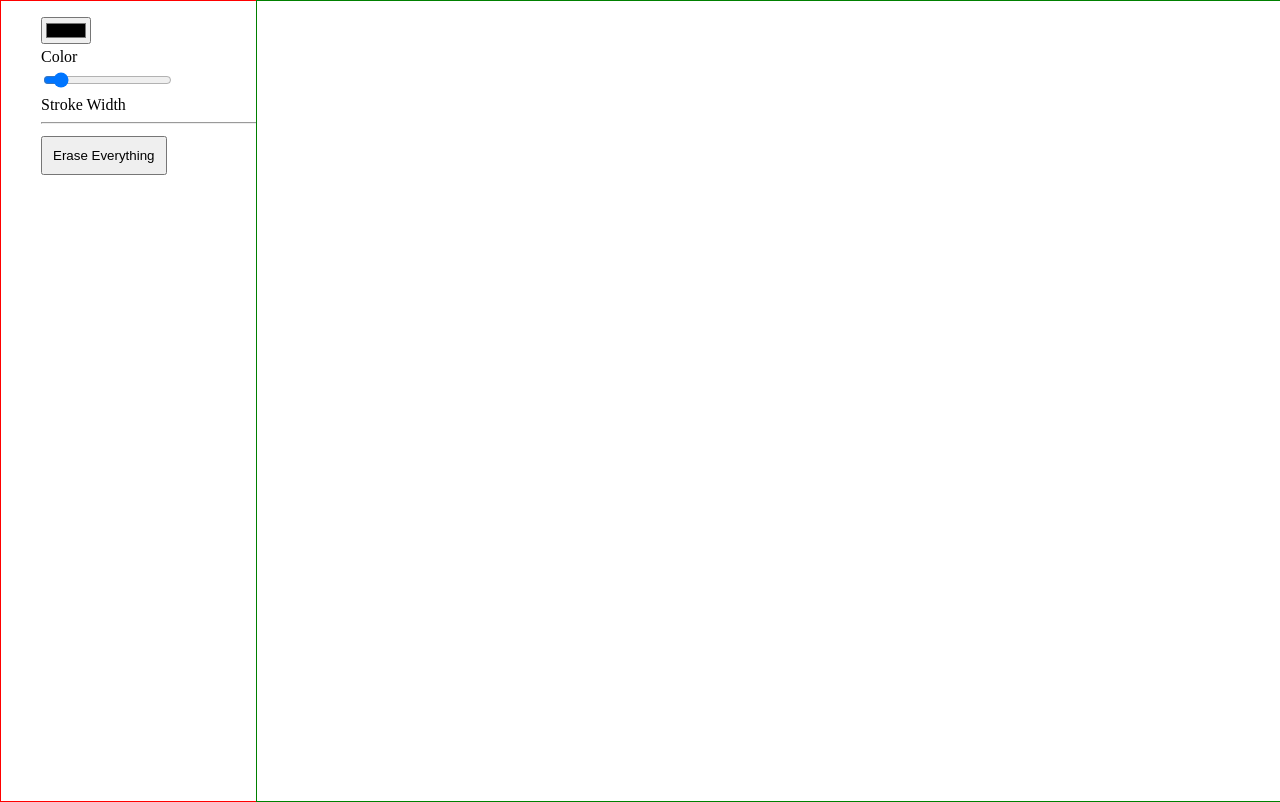
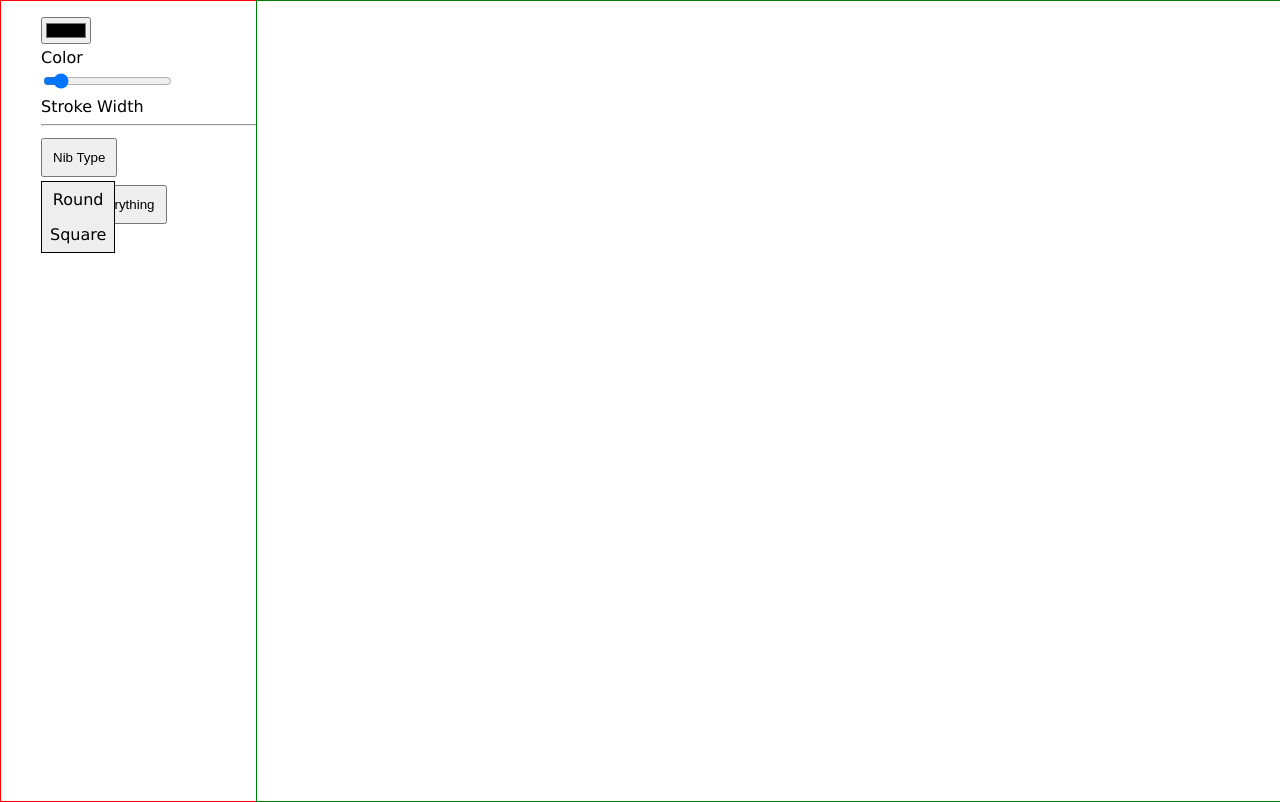
Before and after one commit to martyav/drawing-pad, a plain HTML site: page index.html in a window 1280 px wide. Drawn offline with Linux system fonts and the light colour scheme.

Commit message:
wip on dropdown menu

```diff
--- a/index.html
+++ b/index.html
@@ -22,15 +22,20 @@
                     <input id='width' type='range' name='width' min='1' max='100' value='10'>
                     <label for='width'>Stroke Width</label>
                 </li>
-                <li><hr /></li>
-               <!-- <li>
-                    Cap menu goes here
+                <li>
+                    <hr />
                 </li>
                 <li>
-                    Join menu goes there
-                </li> -->
+                    <div class='dropDown'>
+                        <button>Nib Type</button>
+                        <div class='options'>
+                            <div id='round' class='option'>Round</div>
+                            <div id='square' class='option'>Square</div>
+                        </div>
+                    </div>
+                </li>
                 <li>
-                    <button id = 'eraseAll'>Erase Everything</button>
+                    <button id='eraseAll'>Erase Everything</button>
                 </li>
             </ul>
         </div>
--- a/src/script.js
+++ b/src/script.js
@@ -72,7 +72,6 @@ function eraseAll() {
 document.addEventListener("DOMContentLoaded", () => {
   const colorInput = document.querySelector('#color').value;
   const widthInput = document.querySelector('#width').value;
-  console.log(widthInput);
 
   document.body.style.setProperty("--color", `${ colorInput }`);
   document.body.style.setProperty('--width', `${ widthInput }`);
--- a/src/style.css
+++ b/src/style.css
@@ -14,6 +14,8 @@ body {
     font-size: 16px;
     margin: 0;
     padding: 0;
+    color: black;
+    font-family: 'Lucida Sans', 'Lucida Sans Regular', 'Lucida Grande', 'Lucida Sans Unicode', Geneva, Verdana, sans-serif;
 }
 
 main {
@@ -31,13 +33,39 @@ label {
 #controls {
     width: 100%;
     height: 100vh;
-    border:1px solid red;
+    border: 1px solid red;
 }
 
 button {
     padding: 10px;
     margin-bottom: 4px;
     margin-top: 4px;
+}
+
+#dropDown {
+    position: relative;
+    display: inline-block;
+}
+
+.options {
+    /* display: none;*/
+    position: absolute;
+    border: 1px solid black;
+    background: #eeeeee;
+}
+
+.option {
+    display: block;
+    padding: 8px;
+    text-align: center;
+}
+
+.option:hover {
+    background: hsl(180, 50%, 90%);
+}
+
+.showOptions {
+    display: block;
 }
 
 ul {
@@ -47,6 +75,6 @@ ul {
 #drawHere {
     width: 100%;
     height: 100vh;
-    border:1px solid green;
+    border: 1px solid green;
     background: white;
 }
```
